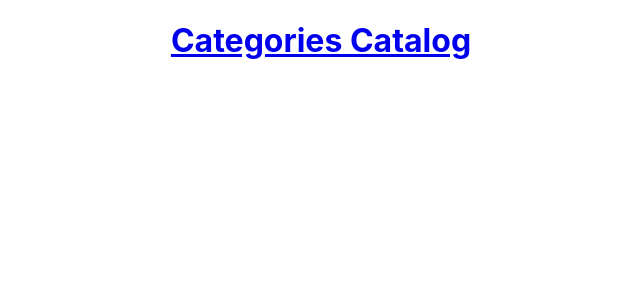
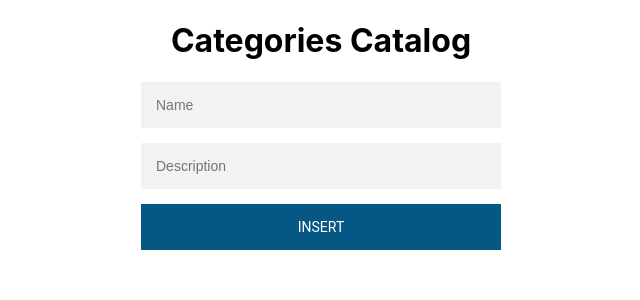
Before and after one commit to ngonhi/final_proj, a React (Create React App) app: page /AddCategory in a window 1280 px wide. Shown: the top 300 px of the page, without its empty margins (319-959 px from the left). Built offline with nearby package versions, Linux system fonts and the light colour scheme; no server answers.

Commit message:
New category. Cannot connect to API

```diff
--- /dev/null
+++ b/src/components/AddCategory.js
@@ -0,0 +1,50 @@
+import React, {Component} from 'react'
+
+class AddCategory extends Component {
+    constructor() {
+        super()
+        this.handleSubmit = this.handleSubmit.bind(this)
+    }
+
+    handleSubmit(event) {
+        event.preventDefault()
+        const name = event.target.elements.name.value
+        const description = event.target.elements.des.value
+        const category = {
+                'name': name,
+                'description': description
+            }
+
+        if (name && description) {
+            console.log(category)
+            // fetch('http://127.0.0.1:5000/categories/', {
+            //     method: 'POST',
+            //     headers: {
+            //         'Authorization': 'Bearer {{jwt_token}}',
+            //         'Content-Type': 'application/json',
+            //     },
+            //     body: JSON.stringify(category)
+            // })
+            // .then(res => res.json())
+            //.then(call removepost)
+            this.props.onHistory.push('/')
+        }
+    }
+
+    render() {
+        return (
+        <div>
+            <div className='form'>
+                <form onSubmit={this.handleSubmit}>
+                    <input type='text' placeholder='Name' name='name'></input>
+                    <input type='text' placeholder='Description' name='des'></input>
+                    <button> Insert </button>
+                </form>
+            </div>
+
+        </div>
+        )
+    }
+}
+
+export default AddCategory
--- a/src/components/App.js
+++ b/src/components/App.js
@@ -1,7 +1,7 @@
 import React, {Component} from 'react'
+import {Route, Link} from 'react-router-dom'
 import Categories from './Categories'
-import {Route, Link} from 'react-router-dom'
-//import Single from './Single'
+import AddCategory from './AddCategory'
 
 class App extends Component {
   state = {
@@ -11,26 +11,31 @@ class App extends Component {
   constructor() {
     super()
   }
-
   // Load all categories.
   // How to update limit. In API?
   componentDidMount() {
-      fetch("http://127.0.0.1:5000/categories?offset=0&limit=5").
-      then(res => res.json()).
-      then(data => {this.setState({categories: data, loading: false})}).
-      catch((error) =>  {console.log(error)})
+    fetch("http://127.0.0.1:5000/categories?offset=0&limit=5")
+      .then(res => res.json())
+      .then(data => {this.setState({categories: data, loading: false})})
+      .catch((error) =>  {console.log(error)})
     }
 
     render () {
         // Categories
         // Single Category
         // Add Category
+        console.log()
         return (
           <div>
             <h1> <Link to='/'> Categories Catalog </Link> </h1>
+
             <Route exact path='/' render={() => (
               <div> <Categories loading={this.state.loading} categories={this.state.categories}/>
               </div> )}/>
+
+            <Route path='/AddCategory' render = {({history}) => (
+                <AddCategory onHistory={history}/>
+            )}/>
           </div>
         )
     }
--- a/src/components/Categories.js
+++ b/src/components/Categories.js
@@ -1,7 +1,7 @@
 import React from 'react'
 import Category from './Category'
 import PropTypes from 'prop-types'
-//import {Link} from 'react-router-dom'
+import {Link} from 'react-router-dom'
 
 function Categories(props) {
     const categories = props.categories;
@@ -15,6 +15,7 @@ function Categories(props) {
     else if (categories) {
         return (
             <div>
+                <Link className='add-icon' to='/AddCategory'></Link>
                 <center><p> There are a total of {categories.total_categories} categories</p></center>
                 <div className='cat-list'>{categories_list.map((category, index) => <Category category={category} key={index}/>)}</div>
             </div>)
--- a/src/style/stylesheets.css
+++ b/src/style/stylesheets.css
@@ -16,6 +16,15 @@ h1 {
   text-align: center;
 }
 
+h1 a {
+  color: black;
+  text-decoration: none;
+}
+
+h1 a:hover {
+  color: grey;
+}
+
 .cat-list {
   display: flex;
   max-width: 1000px;
@@ -27,3 +36,49 @@ h1 {
   margin-left: 2rem;
   margin-top: 2rem;
 }
+
+.add-icon {
+  background: url("https://image.flaticon.com/icons/svg/60/60740.svg") center no-repeat;
+  background-size: contain;
+  padding: 40px;
+  display: table;
+  margin: 20px auto;
+  border: none;
+}
+
+.form {
+  width: 360px;
+  padding: 0 0 0;
+  margin: auto;
+}
+
+.form input {
+  font-family: sans-serif;
+  outline: 0;
+  background: #f2f2f2;
+  width: 100%;
+  border: 0;
+  margin: 0 0 15px;
+  padding: 15px;
+  box-sizing: border-box;
+  font-size: 14px;
+}
+
+.form button {
+  font-family: "Roboto", sans-serif;
+  text-transform: uppercase;
+  outline: 0;
+  background:#065784;
+  width: 100%;
+  border: 0;
+  padding: 15px;
+  color: #FFFFFF;
+  font-size: 14px;
+  -webkit-transition: all 0.3 ease;
+  transition: all 0.3 ease;
+  cursor: pointer;
+}
+
+.form button:hover,.form button:active,.form button:focus {
+  background: #7B8589;
+}
```
Lines whose indentation alone changed are shown as unchanged.
